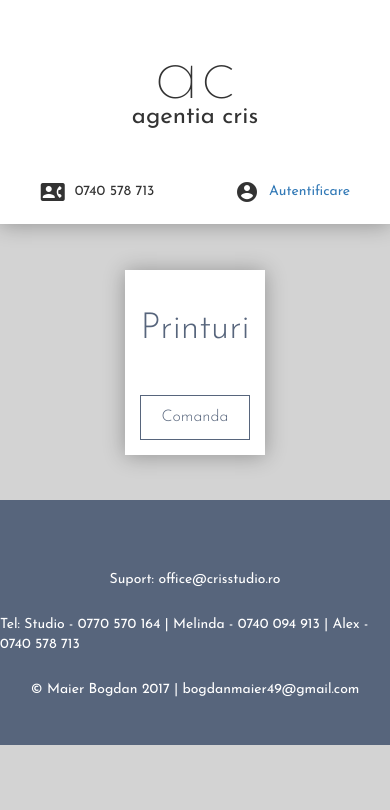
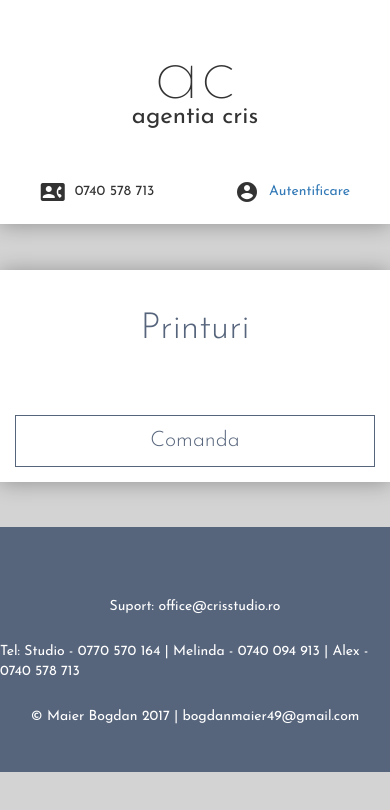
Before and after one commit to bogdanmaier49/CrisStudio2019, a React (Create React App) app in the folder ui/: page /printuri in a window 390 px wide. Shown: the top 810 px of the page. Built offline with nearby package versions, Linux system fonts and the light colour scheme; the HTML template or start-up script is replaced by a standard one.

Commit message:
Fix view continver sizes for mobile view

```diff
--- a/ui/src/App.css
+++ b/ui/src/App.css
@@ -357,9 +357,9 @@ textarea:focus {
 .view {
 	width: 100%;
 	height: 100%;
-	display: flex;
+
+	display:flex;
 	align-items: center;
-	justify-content: center;
 	flex-direction: column;
 }
 
@@ -824,7 +824,7 @@ form .dropdown, form .dropdown .btn, form .dropdown .dropdown-menu{
 
 .content-view .order-button {
 	width: 50%;
-	font-size: 12pt;
+	font-size: 14pt;
 }
 
 .content-view-content p {
@@ -835,15 +835,19 @@ form .dropdown, form .dropdown .btn, form .dropdown .dropdown-menu{
 	padding-right:30px;
 }
 
+
 @media only screen and (max-width: 767px) {
 	.content-view .order-button {
+		margin-top: 20px;
 		width: 100%;
+		font-size: 16pt;
 	}
 
 	.content-view {
 		margin-left: 10px;
 		margin-right: 10px;
 		padding: 15px;
+		width: 100%;
 	}
 }
 
@@ -897,8 +901,8 @@ footer {
 @media only screen and (max-width: 767px) {
 	.order-view {
 		width: 100%;
-		margin-left: 10px;
-		margin-right: 10px;
+		margin-left: 0px;
+		margin-right: 0px;
 	}
 }
 
```
